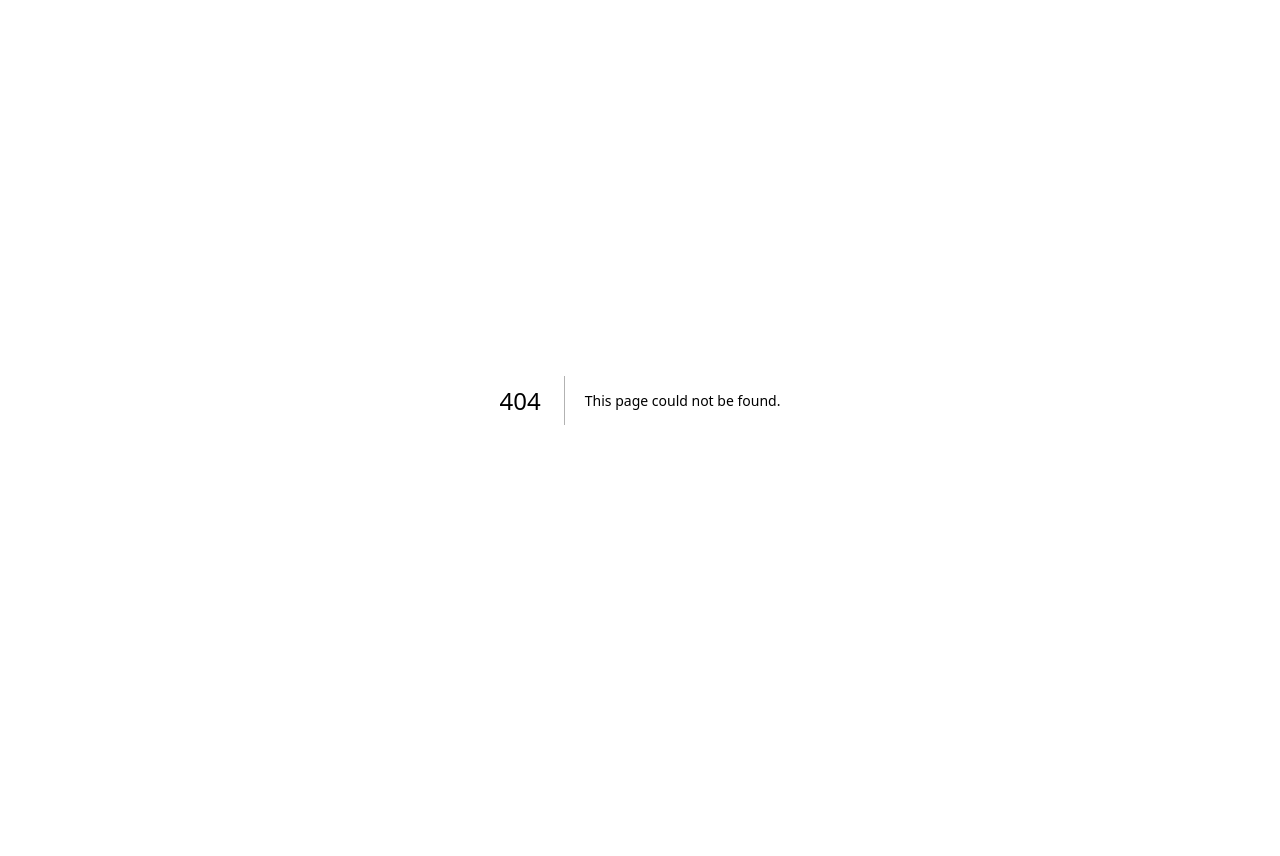
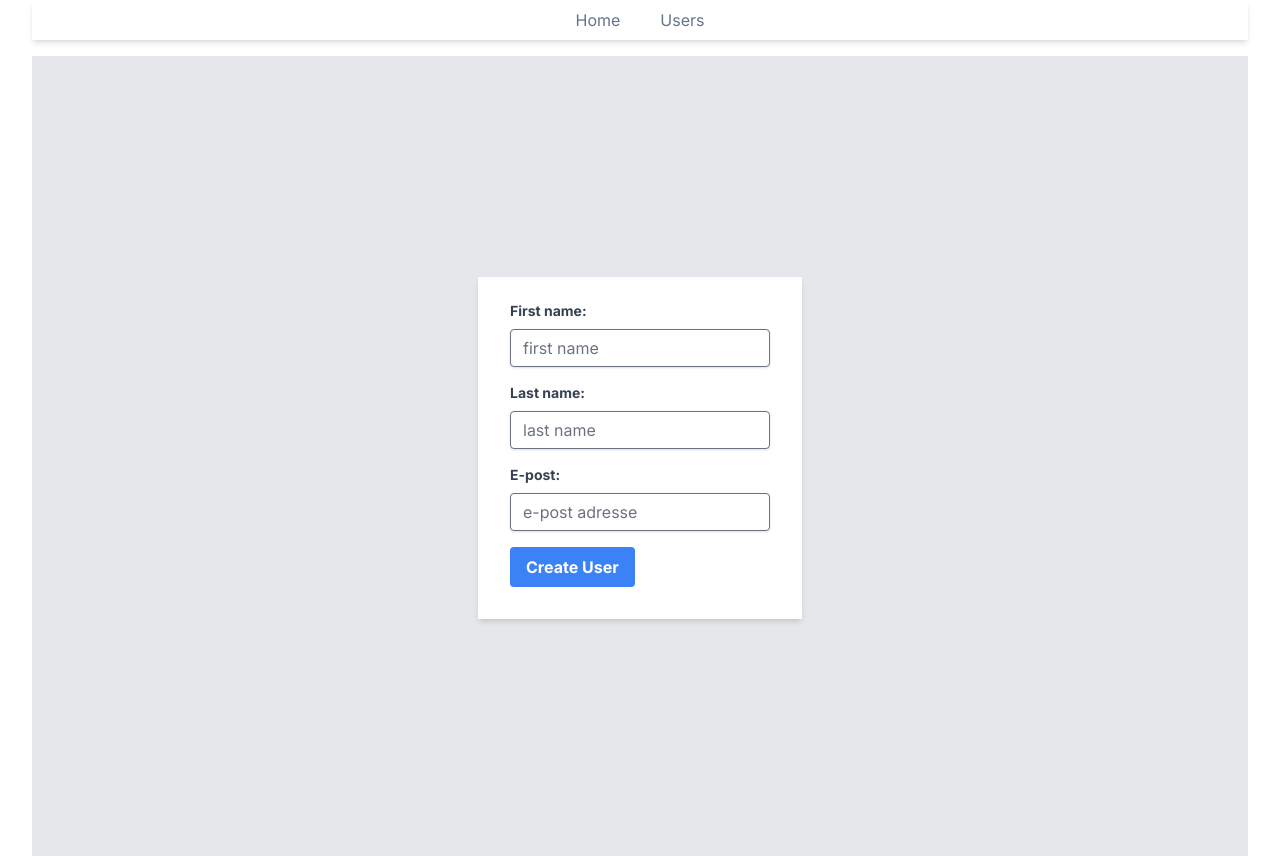
Before and after one commit to sirsa4/next_intro_oblig, a Next.js app: page /users/new in a window 1280 px wide. Before the commit this address had no page. Before the commit the page ends 800 px from the top, so only its background shows below. Built offline with nearby package versions, Linux system fonts and the light colour scheme.

Commit message:
routing and css done

```diff
--- a/src/app/layout.tsx
+++ b/src/app/layout.tsx
@@ -1,3 +1,5 @@
+import Nav from "@/components/Nav"
+
 import "./globals.css"
 
 import type { Metadata } from "next"
@@ -10,10 +12,17 @@ export const metadata: Metadata = {
   description: "Generated by create next app",
 }
 
-export default function RootLayout({ children }: { children: React.ReactNode }) {
+export default function RootLayout({
+  children,
+}: {
+  children: React.ReactNode
+}) {
   return (
     <html lang="en">
-      <body className={inter.className}>{children}</body>
+      <body className={`${inter.className} container grid gap-4`}>
+        <Nav />
+        <main>{children}</main>
+      </body>
     </html>
   )
 }
--- a/src/app/page.tsx
+++ b/src/app/page.tsx
@@ -2,14 +2,26 @@
 
 import Link from "next/link"
 
-
-
+import FormUser from "@/components/FormUser"
 
 export default function Home() {
-
   return (
-    <div className="container">
-     <Link href="/users">Go to users</Link>
+    <div className="flex flex-col items-center gap-4 border p-5">
+      <h1>Next intro oblig</h1>
+      <section className="flex gap-10">
+        <article className="flex flex-col p-5 gap-2">
+          <h2 className="self-center">Users page</h2>
+          <p>I have created a users page using sqlite with prisma.</p>
+          <Link href="/users" className="bg-black text-white py-1 px-3 w-fit">Click here Go to users</Link>
+        </article>
+        <article>
+        <article className="flex flex-col p-5 gap-2">
+          <h2 className="self-center">Create new users</h2>
+          <p>New user can be added to database in form page</p>
+          <Link href="/users/new" className="bg-black text-white py-1 px-3 w-fit">Click here to create new user</Link>
+        </article>
+        </article>
+      </section>
     </div>
   )
 }
--- /dev/null
+++ b/src/app/users/new/page.tsx
@@ -0,0 +1,12 @@
+import FormUser from '@/components/FormUser'
+import React from 'react'
+
+const NewUserPage = () => {
+  return (
+    <div className="bg-gray-200 h-screen flex items-center justify-center">
+        <FormUser />
+    </div>
+  )
+}
+
+export default NewUserPage
--- a/src/app/users/page.tsx
+++ b/src/app/users/page.tsx
@@ -1,29 +1,15 @@
 "use client"
 
-import { useEffect, useState } from "react"
-
-import { UserType } from "@/lib/type"
 import Users from "@/components/Users"
+import { useUser } from "@/hooks/useUsers"
 
 const UsersPage = () => {
-    const [users, setUsers] = useState<UserType | []>([])
-  const getUsers = async () => {
-    const users = await fetch("http://localhost:3000/api/users")
-    const result = await users.json()
-    setUsers(result.users)
-    //console.log(result)
-  }
-  useEffect(() => {
-    getUsers()
-  }, [])
+  const { users } = useUser()
   return (
-    <div className="container">
-         <h1>Users</h1>
-      {
-        users?.map((user: UserType)=>{
-          return <Users key={user.id} {...user} />
-        })
-      }
+    <div className="grid grid-cols-4 gap-4">
+      {users?.map((user: UserType) => {
+        return <Users key={user.id} {...user} />
+      })}
     </div>
   )
 }
--- /dev/null
+++ b/src/components/FormUser.tsx
@@ -0,0 +1,92 @@
+"use client"
+import { useRouter } from "next/navigation";
+import { useState } from "react"
+
+const FormUser = () => {
+    const [firstName, setFirstName] = useState("");
+    const [lastName, setLastName] = useState("");
+    const [email, setEmail] = useState("");
+    const route = useRouter();
+    const handlePost = async(e: any)=>{
+        e.preventDefault();
+        try {
+            const data = {first_name: firstName, last_name: lastName,email}
+            const newUser = await fetch("http://localhost:3000/api/users",{
+                method: "post",
+                headers: {
+                    "Content-Type": "application/json"
+                },
+                body: JSON.stringify(data)
+            });
+         route.push("/users");
+        } catch (error) {
+            console.error(error);
+        }
+    }
+
+  return (
+    <form onSubmit={handlePost} className="mb-4 flex flex-col gap-4 bg-white px-8 pb-8 pt-6 shadow-md">
+      <div>
+        <label
+          htmlFor="first_name"
+          className="mb-2 block text-sm font-bold text-gray-700"
+        >
+          First name:
+        </label>
+        <input
+          className="focus:shadow-outline w-full appearance-none rounded border px-3 py-2 leading-tight text-gray-700 shadow focus:outline-none"
+          type="text"
+          name="first_name"
+          id="first_name"
+          placeholder="first name"
+          value={firstName}
+          onChange={(e)=>setFirstName(e.target.value)}
+        />
+      </div>
+      <div>
+        <label
+          htmlFor="last_name"
+          className="mb-2 block text-sm font-bold text-gray-700"
+        >
+          Last name:
+        </label>
+        <input
+          className="focus:shadow-outline w-full appearance-none rounded border px-3 py-2 leading-tight text-gray-700 shadow focus:outline-none"
+          type="text"
+          name="last_name"
+          id="last_name"
+          placeholder="last name"
+          value={lastName}
+          onChange={(e)=>setLastName(e.target.value)}
+        />
+      </div>
+      <div>
+        <label
+          htmlFor="email"
+          className="mb-2 block text-sm font-bold text-gray-700"
+        >
+          E-post:
+        </label>
+        <input
+          className="focus:shadow-outline w-full appearance-none rounded border px-3 py-2 leading-tight text-gray-700 shadow focus:outline-none"
+          type="text"
+          name="email"
+          id="email"
+          placeholder="e-post adresse"
+          value={email}
+          onChange={(e)=>setEmail(e.target.value)}
+        />
+      </div>
+      <div>
+        <button
+          type="submit"
+          className="focus:shadow-outline rounded bg-blue-500 px-4 py-2 font-bold text-white hover:bg-blue-700 focus:outline-none"
+        >
+          Create User
+        </button>
+      </div>
+    </form>
+  )
+}
+
+export default FormUser
--- /dev/null
+++ b/src/components/Nav.tsx
@@ -0,0 +1,33 @@
+"use client"
+import Link from "next/link"
+import { usePathname } from "next/navigation"
+
+type NavLinkType = {
+  label: string
+  href: string
+}
+
+const Nav = () => {
+  const path = usePathname()
+  const links: NavLinkType[] = [
+    { label: "Home", href: "/" },
+    { label: "Users", href: "/users" },
+  ]
+  return (
+    <nav className="bg-black">
+      <ul className="flex h-10 items-center justify-center gap-10 bg-white shadow-md">
+        {links.map((link: NavLinkType) => {
+          return (
+            <li key={link.label}>
+              <Link href={link.href} className={link.href === path? "text-slate-800 transition-colors ": "text-slate-500 hover:text-slate-800"}>
+                {link.label}
+              </Link>
+            </li>
+          )
+        })}
+      </ul>
+    </nav>
+  )
+}
+
+export default Nav
--- a/src/components/Users.tsx
+++ b/src/components/Users.tsx
@@ -6,7 +6,7 @@ const Users = ({first_name,last_name, email}: UserType) => {
 
 
   return (
-    <article className="">
+    <article className="flex flex-col rounded bg-slate-50 p-5">
         <h3>Navn: {first_name} {last_name}</h3>
         <p>E-post: {email}</p>
     </article>
--- /dev/null
+++ b/src/hooks/useUsers.ts
@@ -0,0 +1,16 @@
+import { useEffect, useState } from "react"
+
+import { UserType } from "@/lib/type"
+export const useUser = ()=>{
+    const [users, setUsers] = useState<UserType | []>([])
+    const getUsers = async () => {
+      const users = await fetch("http://localhost:3000/api/users")
+      const result = await users.json()
+      setUsers(result.users)
+      //console.log(result)
+    }
+    useEffect(() => {
+      getUsers()
+    }, [])
+    return {users}
+}
```
Also changed, not shown: 1 other file (tests, documents, lock files or other folders).
